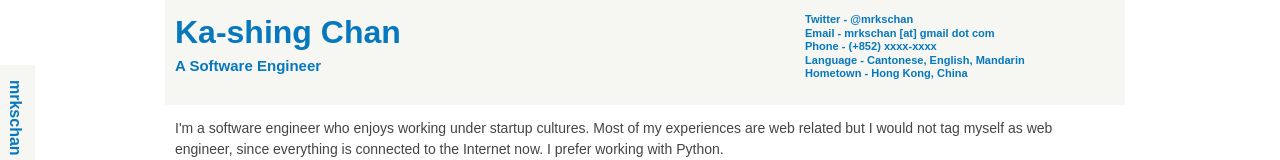
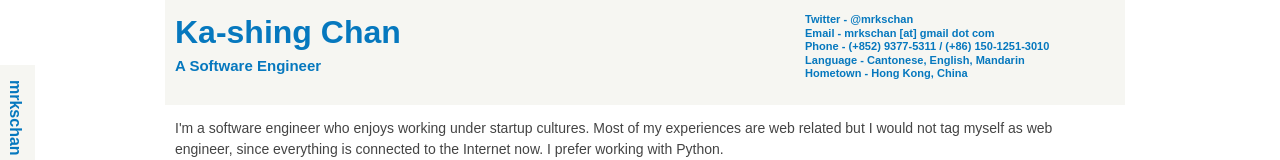
Before and after one commit to mrkschan/html-resume, a plain HTML site: page resume.html in a window 1280 px wide. Shown: the top 160 px of the page. Drawn offline with nearby package versions, Linux system fonts and the light colour scheme.

Commit message:
Included phone number

```diff
--- a/resume.html
+++ b/resume.html
@@ -60,7 +60,7 @@
       <ul>
         <li>Twitter - @mrkschan</li>
         <li>Email - mrkschan [at] gmail dot com</li>
-        <li>Phone - (+852) xxxx-xxxx</li>
+        <li>Phone - (+852) 9377-5311 / (+86) 150-1251-3010</li>
         <li>Language - Cantonese, English, Mandarin</li>
         <li>Hometown - Hong Kong, China</li>
       </ul>
```
